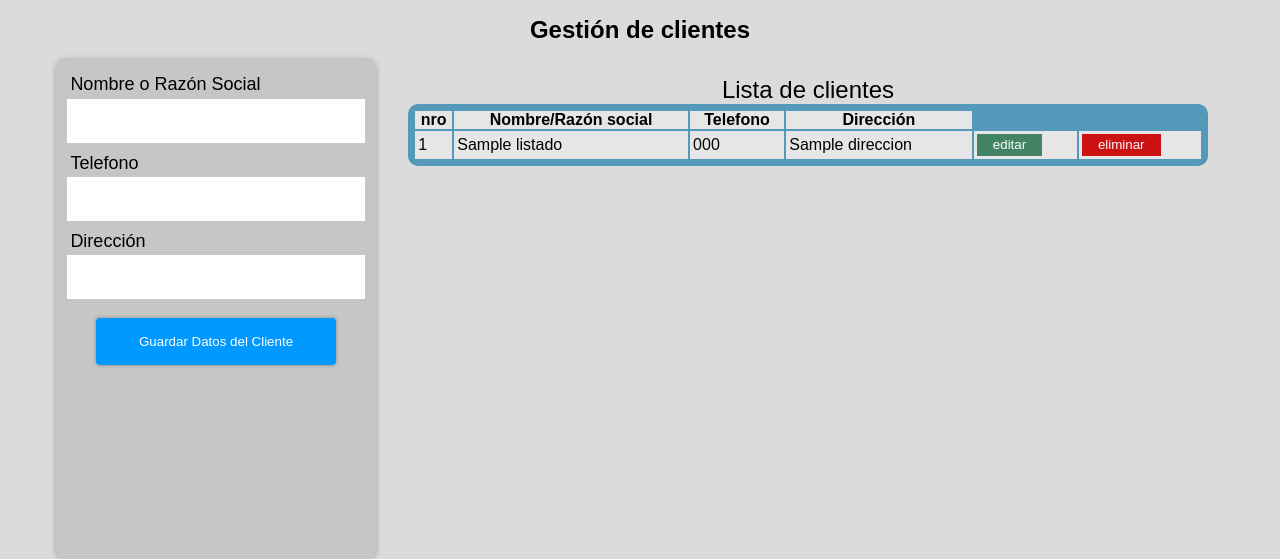
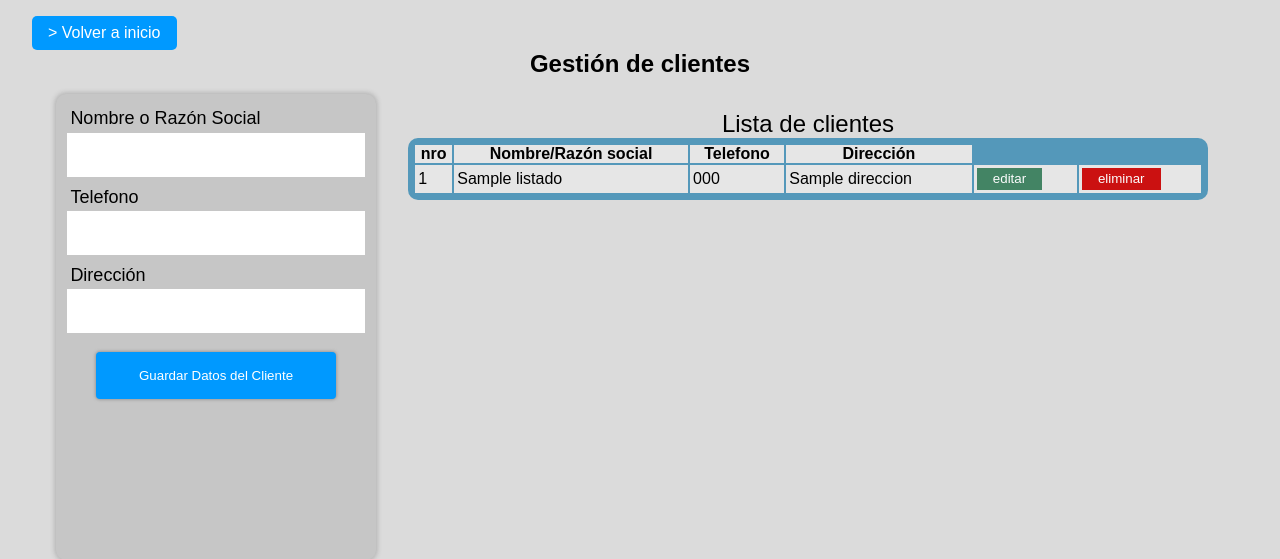
Before and after one commit to Sebastian1601/ProyectoBackEnd2026ComA, a Node server app: template views/clientes.pug in a window 1280 px wide. Shown: the part 104-663 px from the top of the page. Run offline with Node 20, Linux system fonts and the light colour scheme; the template is opened without the code that fills it: most values are stand-ins (such as "Sample title", 1, 10 or a date in 2020); some libraries are stand-ins or nearby versions.

Commit message:
estilos de clientes aplicados a las demás secciones por el momento(hay que definir la estructura de cada una todavia)

```diff
--- a/static/css/headerfooter.css
+++ b/static/css/headerfooter.css
@@ -44,3 +44,21 @@ footer {
        list-style:none;
     }
 }
+
+a.boton-volverInicio{
+    padding:0.5rem 1rem;
+    border:none;
+    background-color: #09f;
+    cursor:pointer;
+    align-self:baseline;
+    text-decoration: none;
+    color:inherit;
+    margin:0 2rem;
+    border-radius: 5px;
+    transition:background-color 0.5s ease-in;
+    color:#fff;
+
+    &:hover{
+        background-color: rgb(47, 122, 172);
+    }
+}
--- a/views/clientes.pug
+++ b/views/clientes.pug
@@ -1,10 +1,11 @@
 doctype html
 html
     include ./head
-    link(rel="stylesheet" href="./css/clientes.css")
-    script(src="./js/clientes.js" defer)
+    link(rel="stylesheet" href="css/clientes.css")
+    script(src="js/clientes.js" defer)
     body
         include ./header
+        a(href="./index", class="boton-volverInicio", target='_self') > Volver a inicio
         h2 Gestión de clientes
         .main-clientes
             .ingreso-clientes
--- a/views/head.pug
+++ b/views/head.pug
@@ -2,4 +2,4 @@ head
     meta(charset="UTF-8")
     meta(name="viewport" content="width=device-width, initial-scale=1.0")
     title FreshRoute B2B - Dashboard administrativo ver 1.0
-    link(rel="stylesheet" href="./css/headerfooter.css")
+    link(rel="stylesheet" href="css/headerfooter.css")
--- a/views/pedidos.pug
+++ b/views/pedidos.pug
@@ -1,10 +1,11 @@
 doctype html
 html
     include ./head
-    link(rel="stylesheet" src="./css/pedidos.css")
+    link(rel="stylesheet" href="css/clientes.css")
 
 body
     include ./header
+    a(href="./index", class="boton-volverInicio", target='_self') Volver a inicio
     .main-clientes
         p nuestros pedidos
 
--- a/views/rutas.pug
+++ b/views/rutas.pug
@@ -1,10 +1,11 @@
 doctype html
 html
     include ./head
-    link(rel="stylesheet" src="./css/rutas.css")
+    link(rel="stylesheet" href="css/clientes.css")
 
 body
     include ./header
+    a(href="./index", class="boton-volverInicio", target='_self') Volver a inicio
     .main-clientes
         p Rutas
 
--- a/views/vehiculos.pug
+++ b/views/vehiculos.pug
@@ -1,10 +1,11 @@
 doctype html
 html
     include ./head
-    link(rel="stylesheet" src="./css/vehiculos.css")
+    link(rel="stylesheet" href="css/clientes.css")
 
 body
     include ./header
+    a(href="./index", class="boton-volverInicio", target='_self') Volver a inicio
     .main-clientes
         p Mis vehiculos
 
```
Also changed, not shown: validation/clientes.js (+5 -6 lines), views/choferes.pug (+18 -17 lines).
